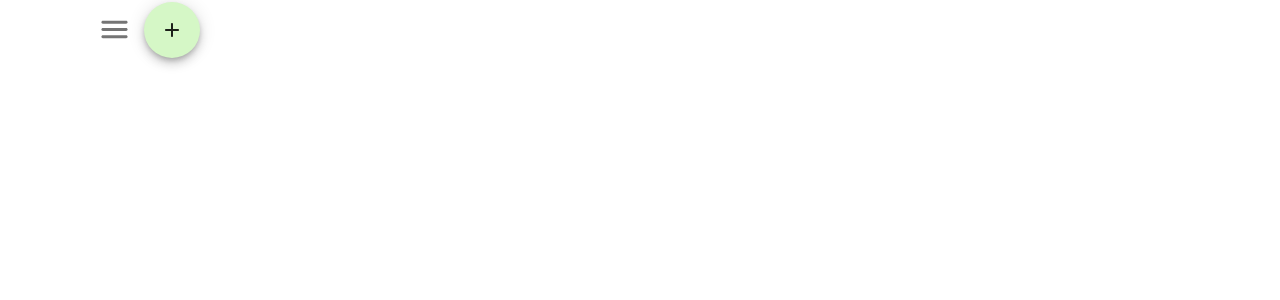
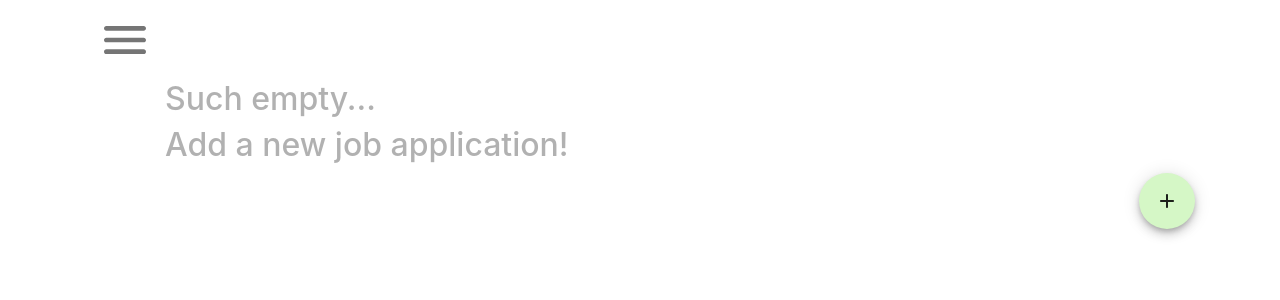
Before and after one commit to daniel-sungwon-lee/w5h, a React (Create React App) app: page / in a window 1280 px wide. Shown: the top 300 px of the page. Built offline with nearby package versions, Linux system fonts and the light colour scheme.

Commit message:
added spinner

```diff
--- a/src/App.css
+++ b/src/App.css
@@ -1,8 +1,14 @@
 .App {
   text-align: center;
 }
+.spinner {
+  position:absolute;
+  left: 50%;
+  top: 50%;
+  transform: translate(-50%, -50%);
+}
 
-.auth-header {
+h2 {
   font-size: 2rem;
 }
 .form-div {
@@ -10,12 +16,18 @@
   border-radius: 3rem;
   margin: 0 3rem;
 }
+.empty-message{
+  margin: 0 5rem;
+}
+#fab:hover{
+  background-color: white;
+}
 
 @media screen and (max-width: 767px) {
   .logo {
     width: 200px;
   }
-  .auth-header {
+  h2 {
     font-size: 1.5rem;
   }
   .form-div {
--- a/src/auth.jsx
+++ b/src/auth.jsx
@@ -1,6 +1,6 @@
 import './App.css';
 import React, { Component } from 'react';
-import { TextField, IconButton } from '@material-ui/core';
+import { TextField, IconButton, CircularProgress } from '@material-ui/core';
 import { ExitToAppRounded, PersonAddRounded, ArrowBackRounded } from '@material-ui/icons'
 
 export default class Auth extends Component {
@@ -10,12 +10,17 @@ export default class Auth extends Component {
       path: 'login',
       email: '',
       password: '',
-      error: false
+      error: false,
+      loading: true
     }
     this.handleChange = this.handleChange.bind(this)
     this.handleSwitch = this.handleSwitch.bind(this)
     this.handleLogin = this.handleLogin.bind(this)
     this.handleSignUp = this.handleSignUp.bind(this)
+  }
+
+  componentDidMount() {
+    this.setState({ loading: false })
   }
 
   handleChange(event){
@@ -44,6 +49,8 @@ export default class Auth extends Component {
 
   handleLogin(event){
     event.preventDefault()
+    this.setState({ loading: true })
+
 
     const { email, password } = this.state
     const reqBody = { email, password }
@@ -57,7 +64,8 @@ export default class Auth extends Component {
       .then(result => {
         if (result.error) {
           this.setState({
-            error: true
+            error: true,
+            loading: false
           })
         }
 
@@ -70,6 +78,7 @@ export default class Auth extends Component {
 
   handleSignUp(event){
     event.preventDefault()
+    this.setState({ loading:true })
 
     const { email, password } = this.state
     const reqBody = { email, password }
@@ -87,6 +96,14 @@ export default class Auth extends Component {
   }
 
   render() {
+    if (this.state.loading) {
+      return (
+        <div className="spinner">
+          <CircularProgress />
+        </div>
+      )
+    }
+
     if (this.state.path === 'login') {
       return (
         <div className="container d-flex flex-wrap justify-content-center" style={{paddingBottom: "7rem"}}>
@@ -94,8 +111,8 @@ export default class Auth extends Component {
             <img className="logo" width="250" src="/images/w5h.png" alt="W5H logo" />
           </div>
           <div className="w-100 mx-5 mb-4">
-            <h2 className="auth-header">Hello, Job Seekers</h2>
-            <h2 className="auth-header">Sign in to get started</h2>
+            <h2>Hello, Job Seekers</h2>
+            <h2>Sign in to get started</h2>
           </div>
           <div className="w-100 p-5 text-center form-div">
             <form onSubmit = {this.handleLogin} className="d-flex flex-column">
@@ -132,8 +149,8 @@ export default class Auth extends Component {
             <img className="logo" width="250" src="/images/w5h.png" alt="W5H logo" />
           </div>
           <div className="w-100 mx-5 mb-4">
-            <h2 className="auth-header">Sign up</h2>
-            <h2 className="invisible auth-header">hehe</h2>
+            <h2>Sign up</h2>
+            <h2 className="invisible">hehe</h2>
           </div>
           <div className="w-100 p-5 text-center form-div">
             <form onSubmit={this.handleSignUp} className="d-flex flex-column">
--- a/src/home.jsx
+++ b/src/home.jsx
@@ -1,16 +1,24 @@
 import React, { useState } from 'react';
-import { Drawer, IconButton, List, ListItem, Fab } from '@material-ui/core';
+import { Drawer, IconButton, List, ListItem, Fab, CircularProgress } from '@material-ui/core';
 import { MenuRounded, AddRounded } from '@material-ui/icons';
 import { makeStyles } from '@material-ui/core/styles'
 import { Link } from 'react-router-dom';
 
 const useStyles = makeStyles({
+  menuIcon: {
+    fontSize: "3.5rem"
+  },
   list: {
     width: "250px",
   },
   fab: {
     background: "#D5F7C6",
-
+    padding: "12px"
+  },
+  empty: {
+    color: "black",
+    opacity: "0.3",
+    width: "100%"
   }
 });
 
@@ -26,9 +34,11 @@ export default function Home (props) {
 
   return (
     <div className="container">
-      <IconButton onClick={toggleDrawer("left", true)}>
-        <MenuRounded fontSize="large" />
-      </IconButton>
+      <div className="w-100 text-left">
+        <IconButton onClick={toggleDrawer("left", true)}>
+          <MenuRounded className={classes.menuIcon} />
+        </IconButton>
+      </div>
       <Drawer anchor={"left"} open={open["left"]} onClose={toggleDrawer("left", false)}>
         <div className={classes.list}>
           <List>
@@ -47,9 +57,17 @@ export default function Home (props) {
           </List>
         </div>
       </Drawer>
-      <Fab className={classes.fab}>
-        <AddRounded />
-      </Fab>
+      <div className={classes.empty}>
+        <div className="empty-message">
+          <h2>Such empty...</h2>
+          <h2>Add a new job application!</h2>
+        </div>
+      </div>
+      <div className="w-100 text-right">
+        <Fab id="fab" className={classes.fab}>
+          <AddRounded />
+        </Fab>
+      </div>
     </div>
   )
 }
```
